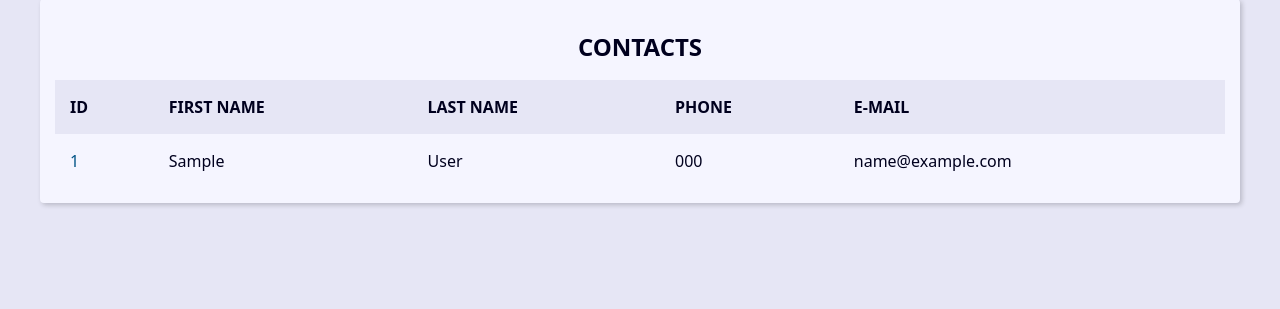
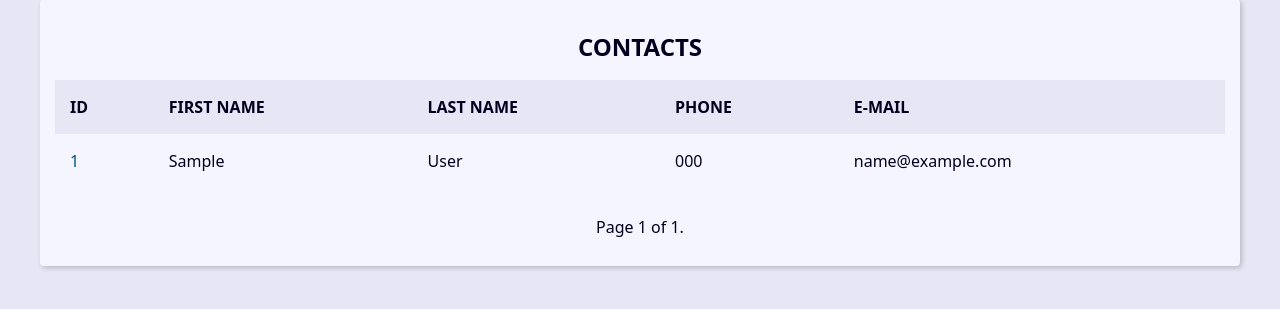
Before and after one commit to Humberto-Matondo/Agenda, a Django app: page / in a window 1280 px wide. Shown: the part 270-579 px from the top of the page. Run offline with Django 4.2, Linux system fonts and the light colour scheme; tables that the repository leaves empty hold one stand-in row (values such as "Sample post").

Commit message:
created pagination

```diff
--- a/base_templates/global/base.html
+++ b/base_templates/global/base.html
@@ -13,6 +13,7 @@
 
     <main class="content">
         {% block content %}{% endblock content %}
+        {% include "global\partials\_pagination.html" %}
     </main>
 
   </body>
--- /dev/null
+++ b/base_templates/global/partials/_pagination.html
@@ -0,0 +1,17 @@
+{% if page_obj %}
+  <div class="pagination">
+    <span class="step-links">
+      {% if page_obj.has_previous %}
+        <a href="?page=1&h= {{ request.GET.h.strip }}">&laquo; first</a>
+        <a href="?page={{ page_obj.previous_page_number }}&h={{ request.GET.h.strip }}">previous</a>
+      {% endif %}
+
+      <span class="current">Page {{ page_obj.number }} of {{ page_obj.paginator.num_pages }}.</span>
+
+      {% if page_obj.has_next %}
+        <a href="?page={{ page_obj.next_page_number }}&h= {{ request.GET.h.strip }}">next</a>
+        <a href="?page={{ page_obj.paginator.num_pages }}&h= {{ request.GET.h.strip }}">last &raquo;</a>
+      {% endif %}
+    </span>
+  </div>
+{% endif %}
--- a/contact/templates/contact/index.html
+++ b/contact/templates/contact/index.html
@@ -1,7 +1,7 @@
 {% extends 'global\base.html' %}
 
 {% block content %}
-  {% if contacts %}
+  {% if page_obj %}
     <div class="responsive-table">
       <table class="contacts-table">
         <caption class="table-caption">CONTACTS</caption>
@@ -16,7 +16,7 @@
           </tr>
         </thead>
         <tbody>
-          {% for contact in contacts %}
+          {% for contact in page_obj %}
             <tr class="table-row">
               <td class="table-cel">
                 <a class="table-link" href="{% url 'contact:contact' contact.id %}">{{ contact.id }}</a>
--- a/contact/views/contact_views.py
+++ b/contact/views/contact_views.py
@@ -1,13 +1,19 @@
 from django.shortcuts import render, get_object_or_404, redirect
 from django.db.models import Q
 from contact.models import Contact
+from django.core.paginator import Paginator
 
 # Create your views here.
 def index(request):
 
     contacts = Contact.objects.filter(show=True).order_by('-id')
+
+    paginator = Paginator(contacts, 10)
+    page_number = request.GET.get("page")
+    page_obj = paginator.get_page(page_number)
+
     context = {
-        'contacts': contacts,
+        'page_obj': page_obj,
         'site_title': 'Contactos - '
     }
 
@@ -51,8 +57,12 @@ def search(request):
             ).\
         order_by('-id')
 
+    paginator = Paginator(contacts, 10)
+    page_number = request.GET.get("page")
+    page_obj = paginator.get_page(page_number)
+
     context = {
-        'contacts': contacts,
+        'page_obj': page_obj,
         'site_title': 'Search - '
     }
 
```
